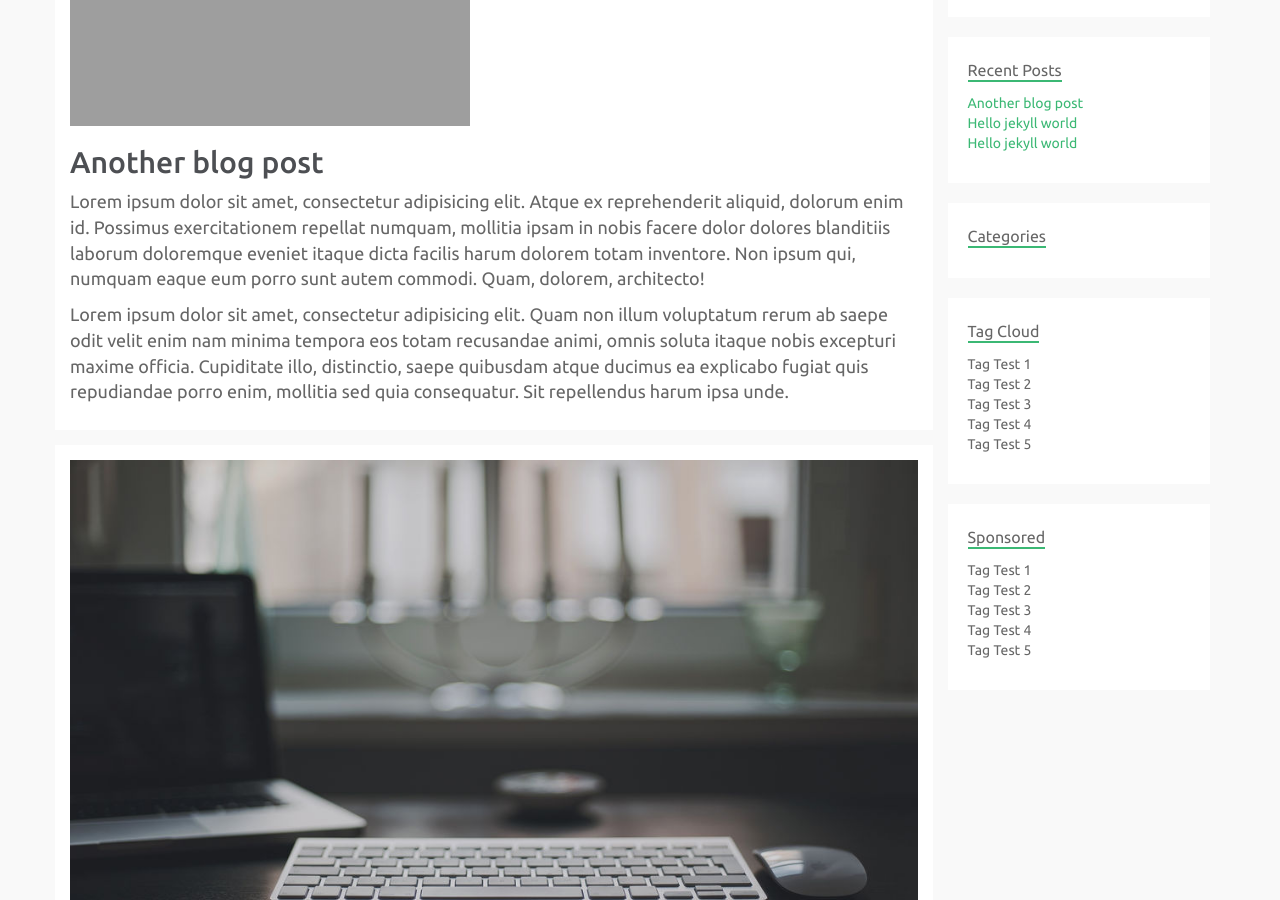
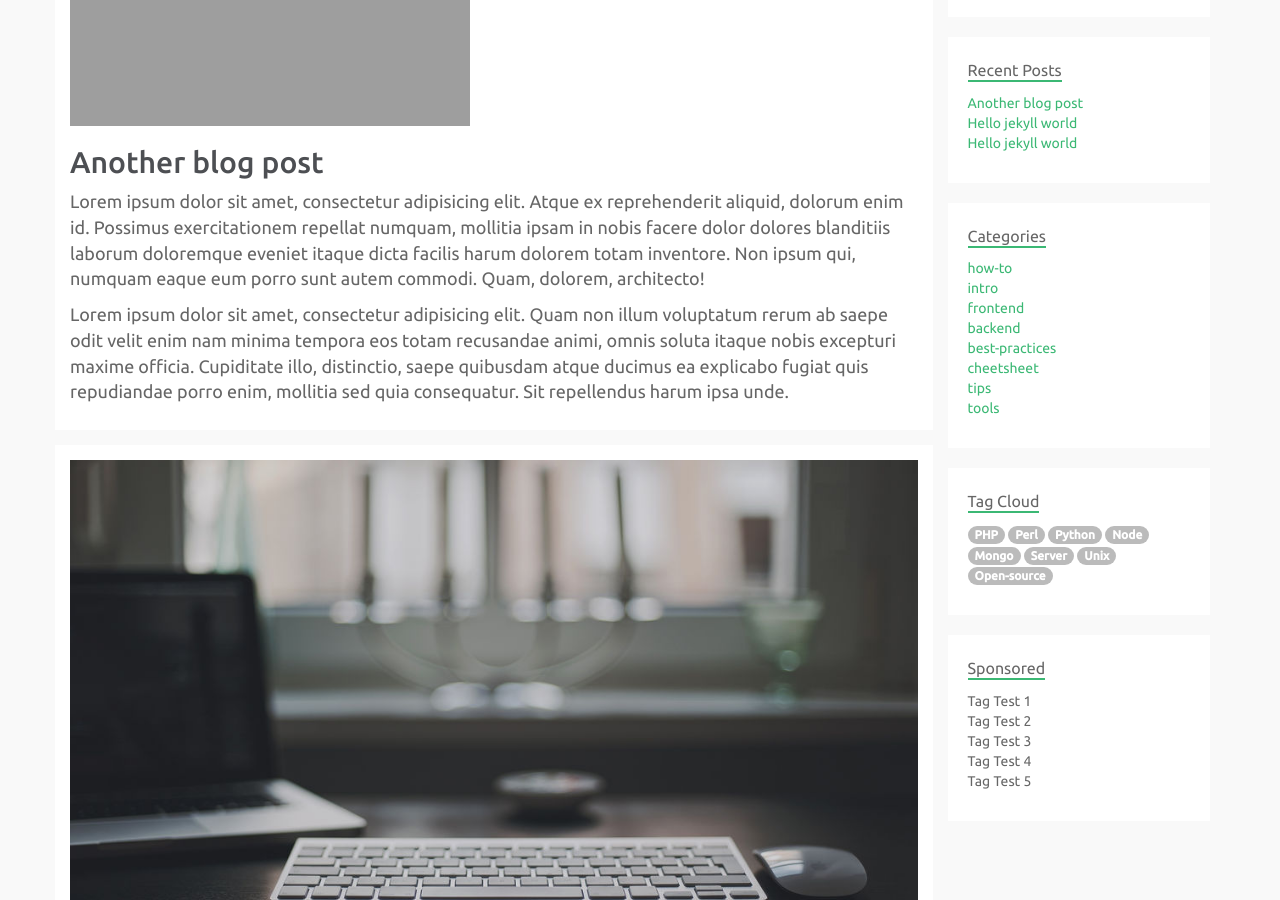
Before and after one commit to shajanjp/sanz, a Jekyll site: the page built from index.html, in a window 1280 px wide and 900 px high, scrolled down 586 px. Built offline with Jekyll 4.4.1, drawn with Linux system fonts in a browser that asks for light colours.

Commit message:
Adds tags and category loop

```diff
--- a/_includes/sidebar.html
+++ b/_includes/sidebar.html
@@ -14,19 +14,17 @@
 	<div class="well catogories">
 		<p><strong>Categories</strong></p>
 		<ul>
-			{% for catogory in data.config.catogories %}
-			<li>{{ catogory }}</li>
+			{% for catogory in site.category-list %}
+			<li><a href="{{ site.baseurl }}/{{ catogory }}">{{ catogory }}</a></li>
 			{% endfor %}
 		</ul>
 	</div>
 	<div class="well tag-cloud">
 		<p><strong>Tag Cloud</strong></p>
 		<ul>
-			<li>Tag Test 1</li>
-			<li>Tag Test 2</li>
-			<li>Tag Test 3</li>
-			<li>Tag Test 4</li>
-			<li>Tag Test 5</li>
+		{% for tag in site.tag-list %}
+			<li class="badge">{{ tag }}</li>
+			{% endfor %}
 		</ul>
 	</div>
 	<div class="well sponsored">
```
